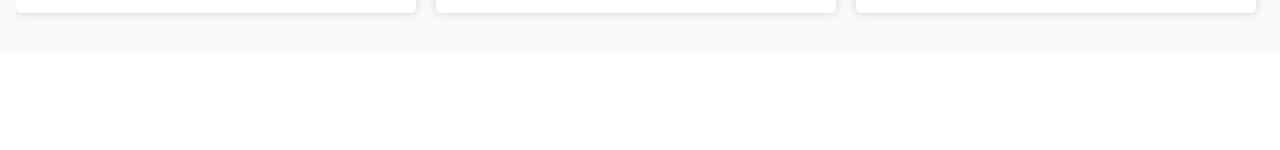
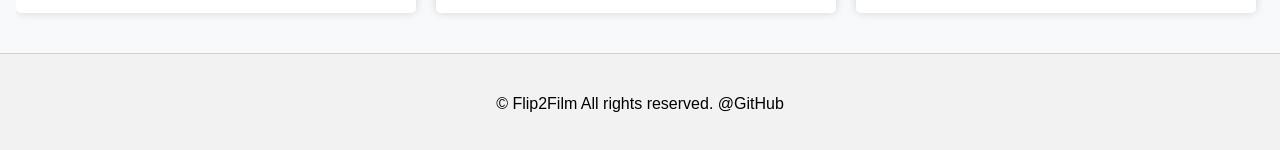
Before and after one commit to cit1566/Flip2Film, a Next.js app: page / in a window 1280 px wide. Shown: the part 1703-1853 px from the top of the page. Before the commit the page ends 1756 px from the top, so only its background shows below. Built offline with nearby package versions, Linux system fonts and the light colour scheme.

Commit message:
feat : footer 컴포넌트 추가

```diff
--- a/src/app/layout.module.css
+++ b/src/app/layout.module.css
@@ -1,3 +1,7 @@
+body {
+  background: var(--color-bg-light);
+}
+
 .header {
   position: sticky;
   top: 0;
@@ -11,5 +15,13 @@
   display: flex;
   flex-flow: column nowrap;
   align-items: center;
-  background: var(--color-bg-light);
 }
+
+.footer {
+  background: var(--color-bg-dark);
+  height: 100px;
+  display: flex;
+  justify-content: center;
+  align-items: center;
+  border-top: 1px solid var(--color-border-d0);
+}
--- a/src/app/layout.tsx
+++ b/src/app/layout.tsx
@@ -25,6 +25,9 @@ export default function RootLayout({ children }: PropsWithChildren) {
         <Header className={styles.header}></Header>
         {/* 메인 page.tsx */}
         <PageTransition className={styles.container}>{children}</PageTransition>
+        <footer className={styles.footer}>
+          © Flip2Film All rights reserved. @GitHub
+        </footer>
       </body>
     </html>
   )
```
